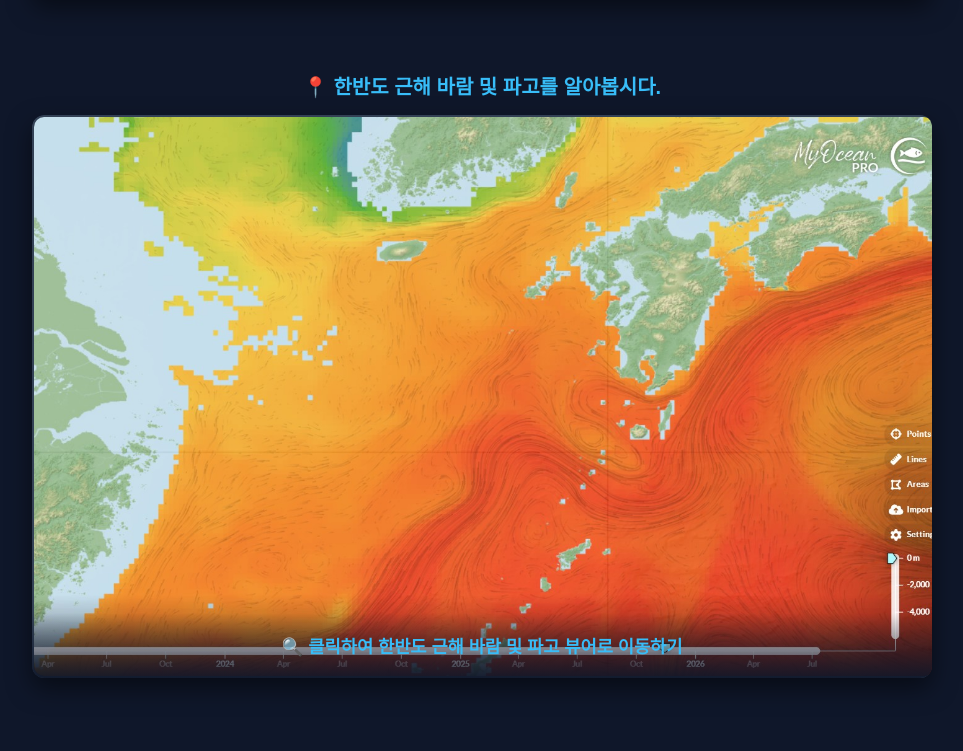
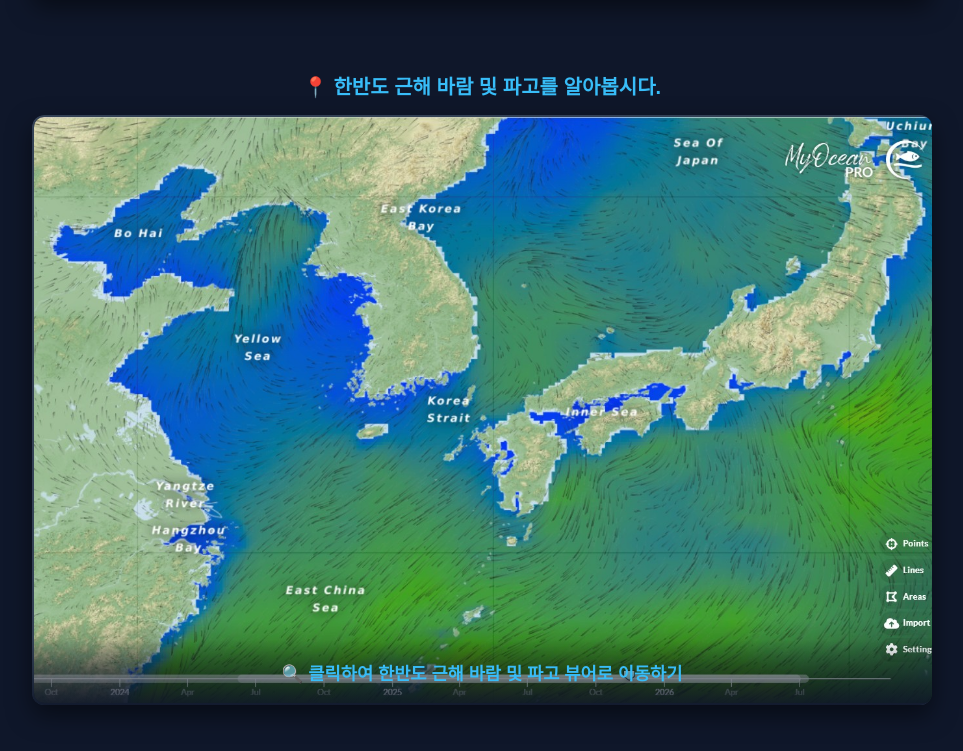
Before and after one commit to ktwins03/NEO, a plain HTML site: page index.html in a window 1280 px wide. Shown: the part 1491-2242 px from the top of the page, without its empty margins (158-1121 px from the left). Drawn offline with Linux system fonts and the light colour scheme.

Commit message:
Update index.html

```diff
--- a/index.html
+++ b/index.html
@@ -54,7 +54,7 @@
     <!-- 추가된 맨 아래 새로운 섹션 -->
     <div class="section-title" style="color: #38bdf8;">📍 한반도 근해 바람 및 파고를 알아봅시다.</div>
     <div class="map-link-container" onclick="openViewer('koreaWindWave')">
-        <img src="screen11.jpg" alt="Korea Wind and Wave Map" class="map-screenshot">
+        <img src="screen22.jpg" alt="Korea Wind and Wave Map" class="map-screenshot">
         <div class="hover-overlay">🔍 클릭하여 한반도 근해 바람 및 파고 뷰어로 이동하기</div>
     </div>
 </div>
```
